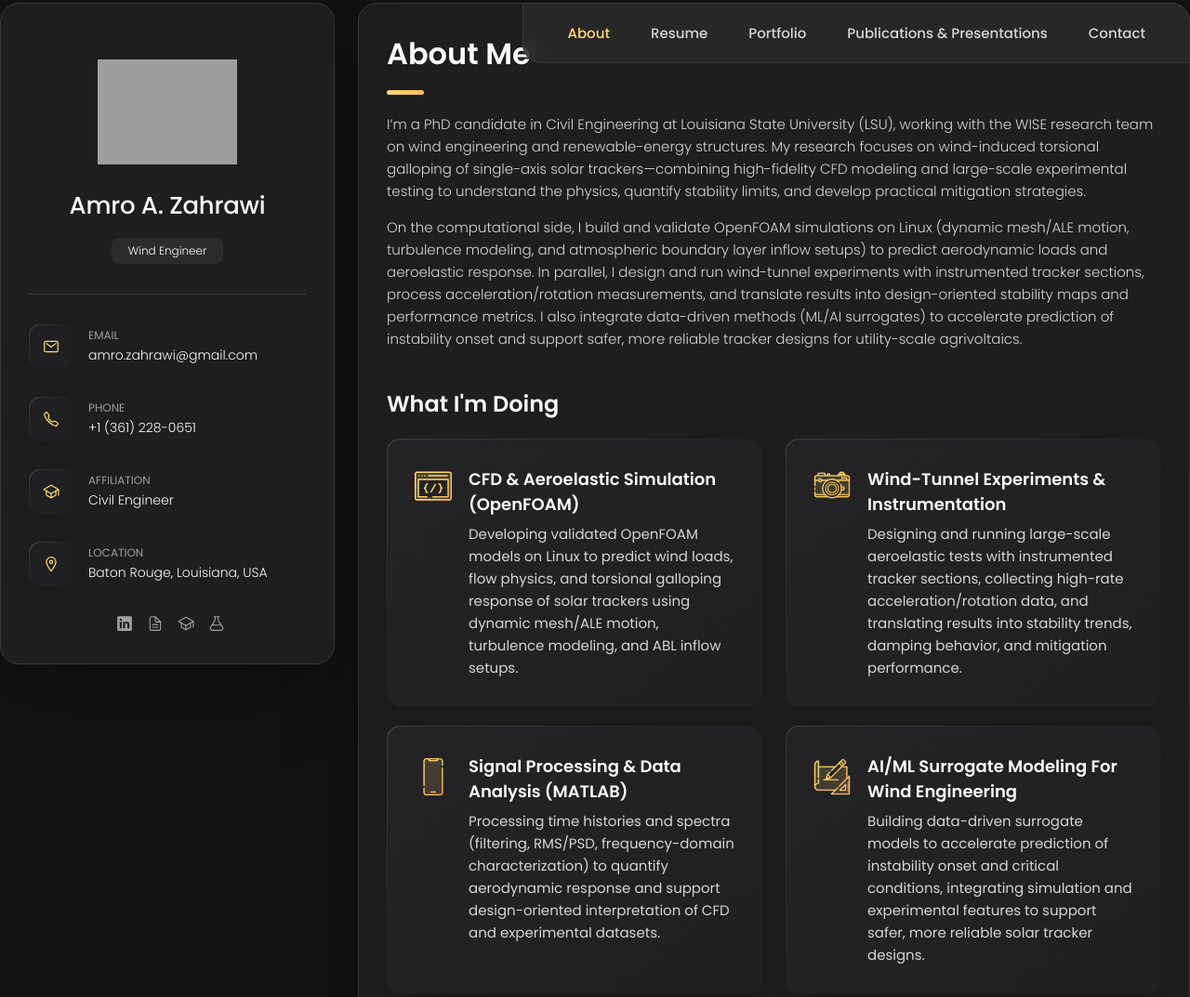
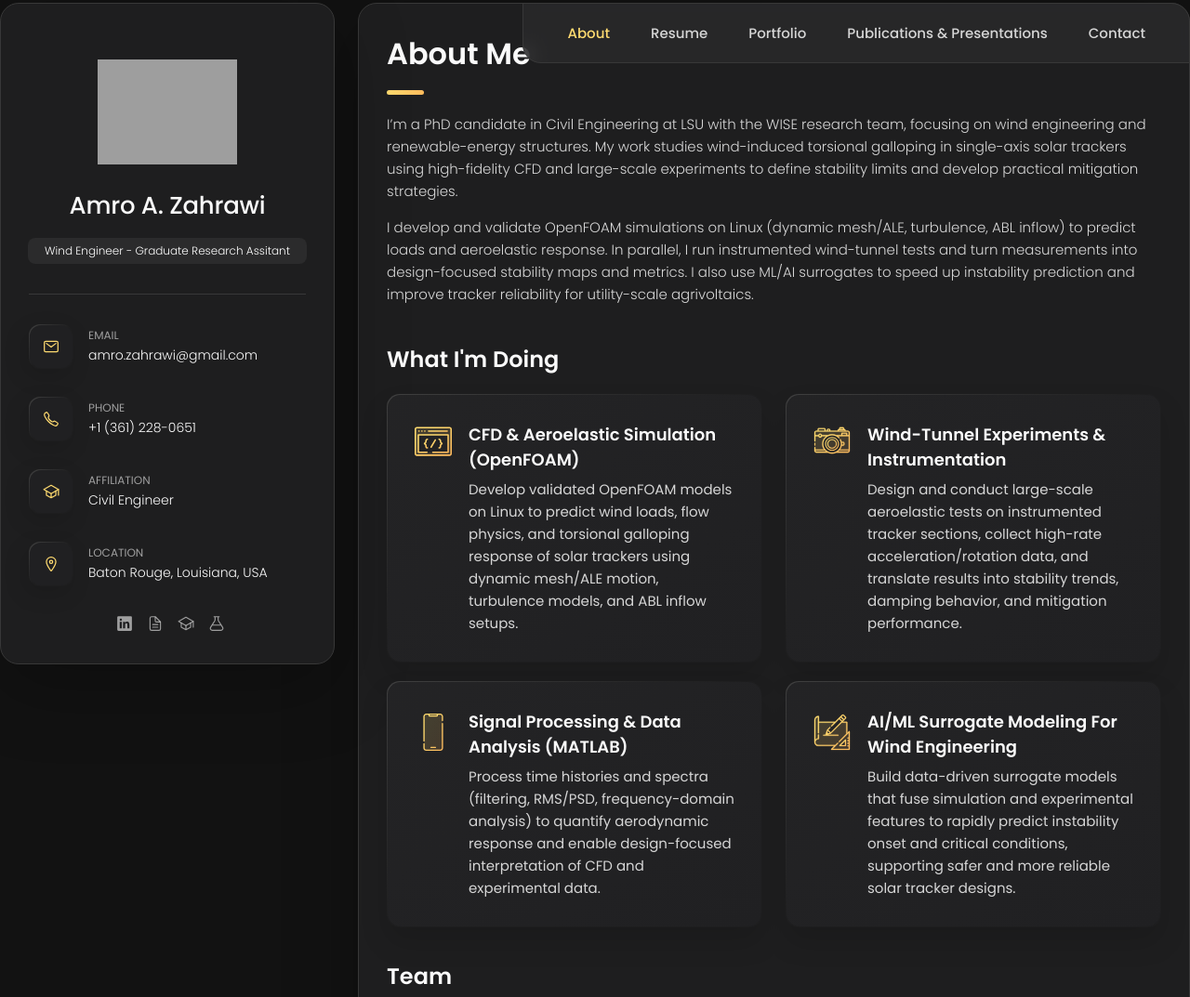
Before and after one commit to Azahrawi725/Amro-repo7, a plain HTML site: page index.html in a window 1280 px wide. Shown: the part 57-1130 px from the top of the page at 93% size. Drawn offline with nearby package versions, Linux system fonts and the light colour scheme; grey boxes are pictures that could not be loaded.

Commit message:
Update index.html

```diff
--- a/index.html
+++ b/index.html
@@ -48,7 +48,7 @@
       <h1 class="name" title="Amro A. Zahrawi">Amro A. Zahrawi</h1>
 
       <!-- You can also use: "PhD Candidate | Wind Engineering | CFD (OpenFOAM)" -->
-      <p class="title">Wind Engineer</p>
+      <p class="title">Wind Engineer - Graduate Research Assitant </p>
     </div>
 
     <button class="info_more-btn" data-sidebar-btn>
@@ -201,21 +201,14 @@
 
   <section class="about-text">
     <p>
-      I’m a PhD candidate in Civil Engineering at Louisiana State University (LSU), working with the WISE research team on wind engineering
-      and renewable-energy structures.
-      My research focuses on wind-induced torsional galloping of single-axis solar trackers—combining
-      high-fidelity CFD modeling and large-scale experimental testing to understand the physics, quantify stability limits, and develop
-      practical mitigation strategies.
+      I’m a PhD candidate in Civil Engineering at LSU with the WISE research team, focusing on wind engineering and renewable-energy structures.
+      My work studies wind-induced torsional galloping in single-axis solar trackers using high-fidelity CFD and large-scale experiments to define stability limits and develop practical mitigation strategies.
     </p>
 
     <p>
-      On the computational side, I build and validate OpenFOAM simulations on Linux (dynamic mesh/ALE motion, turbulence modeling, and
-      atmospheric boundary layer inflow setups) to predict aerodynamic loads and aeroelastic response.
-      In parallel, I design and run wind-tunnel
-      experiments with instrumented tracker sections, process acceleration/rotation measurements, and translate results into design-oriented
-      stability maps and performance metrics.
-      I also integrate data-driven methods (ML/AI surrogates) to accelerate prediction of instability
-      onset and support safer, more reliable tracker designs for utility-scale agrivoltaics.
+      I develop and validate OpenFOAM simulations on Linux (dynamic mesh/ALE, turbulence, ABL inflow) to predict loads and aeroelastic response.
+      In parallel, I run instrumented wind-tunnel tests and turn measurements into design-focused stability maps and metrics.
+      I also use ML/AI surrogates to speed up instability prediction and improve tracker reliability for utility-scale agrivoltaics.
     </p>
   </section>
 
@@ -238,8 +231,7 @@
         <div class="service-content-box">
           <h4 class="h4 service-item-title">CFD & Aeroelastic Simulation (OpenFOAM)</h4>
           <p class="service-item-text">
-            Developing validated OpenFOAM models on Linux to predict wind loads, flow physics, and torsional galloping response of solar trackers
-            using dynamic mesh/ALE motion, turbulence modeling, and ABL inflow setups.
+           Develop validated OpenFOAM models on Linux to predict wind loads, flow physics, and torsional galloping response of solar trackers using dynamic mesh/ALE motion, turbulence models, and ABL inflow setups.
           </p>
         </div>
       </li>
@@ -253,8 +245,7 @@
         <div class="service-content-box">
           <h4 class="h4 service-item-title">Wind-Tunnel Experiments & Instrumentation</h4>
           <p class="service-item-text">
-            Designing and running large-scale aeroelastic tests with instrumented tracker sections, collecting high-rate acceleration/rotation data,
-            and translating results into stability trends, damping behavior, and mitigation performance.
+           Design and conduct large-scale aeroelastic tests on instrumented tracker sections, collect high-rate acceleration/rotation data, and translate results into stability trends, damping behavior, and mitigation performance.
           </p>
         </div>
       </li>
@@ -268,8 +259,7 @@
         <div class="service-content-box">
           <h4 class="h4 service-item-title">Signal Processing & Data Analysis (MATLAB)</h4>
           <p class="service-item-text">
-            Processing time histories and spectra (filtering, RMS/PSD, frequency-domain characterization) to quantify aerodynamic response and support
-            design-oriented interpretation of CFD and experimental datasets.
+            Process time histories and spectra (filtering, RMS/PSD, frequency-domain analysis) to quantify aerodynamic response and enable design-focused interpretation of CFD and experimental data.
           </p>
         </div>
       </li>
@@ -283,8 +273,7 @@
         <div class="service-content-box">
           <h4 class="h4 service-item-title">AI/ML Surrogate Modeling for Wind Engineering</h4>
           <p class="service-item-text">
-            Building data-driven surrogate models to accelerate prediction of instability onset and critical conditions, integrating simulation and
-            experimental features to support safer, more reliable solar tracker designs.
+            Build data-driven surrogate models that fuse simulation and experimental features to rapidly predict instability onset and critical conditions, supporting safer and more reliable solar tracker designs.
           </p>
         </div>
       </li>
```
